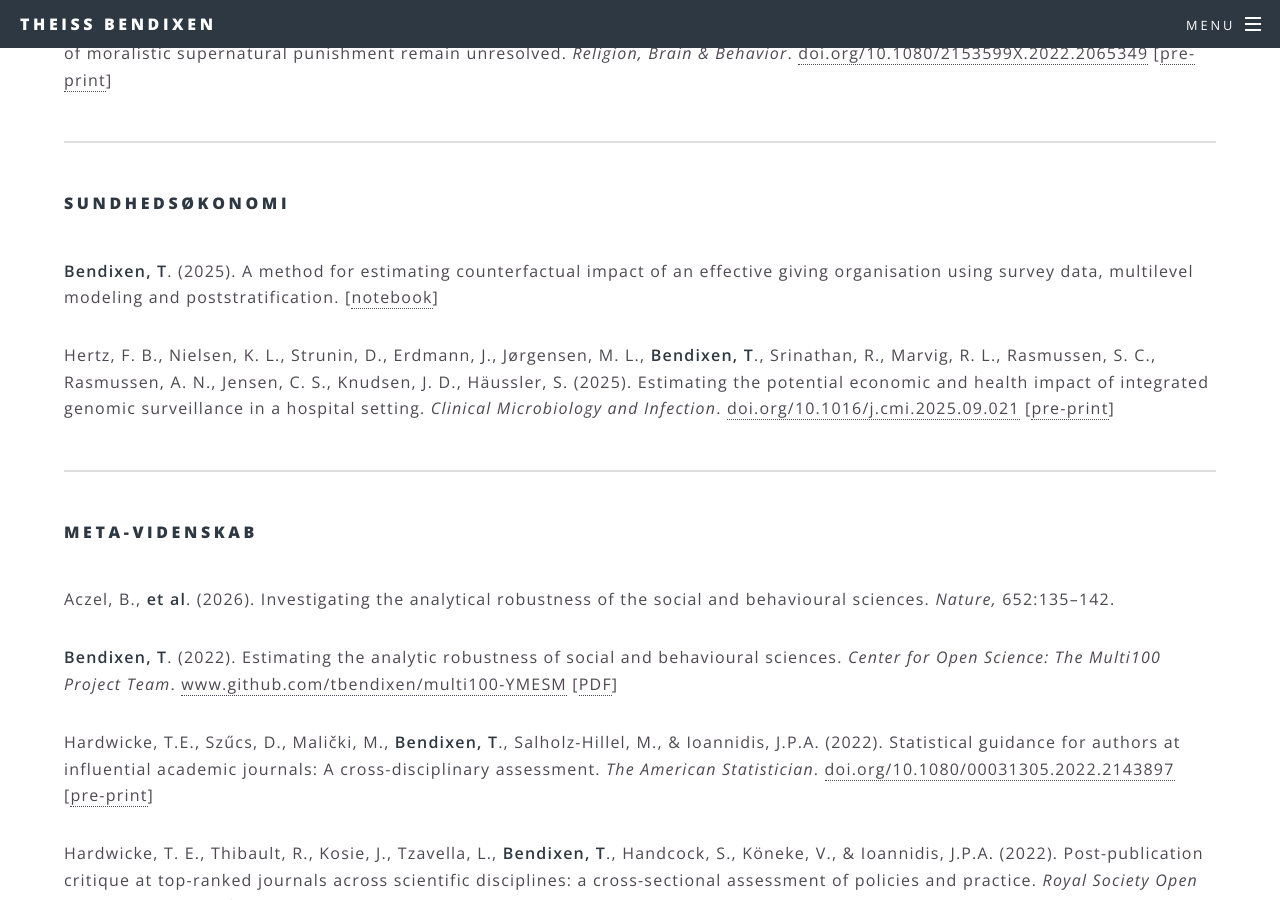
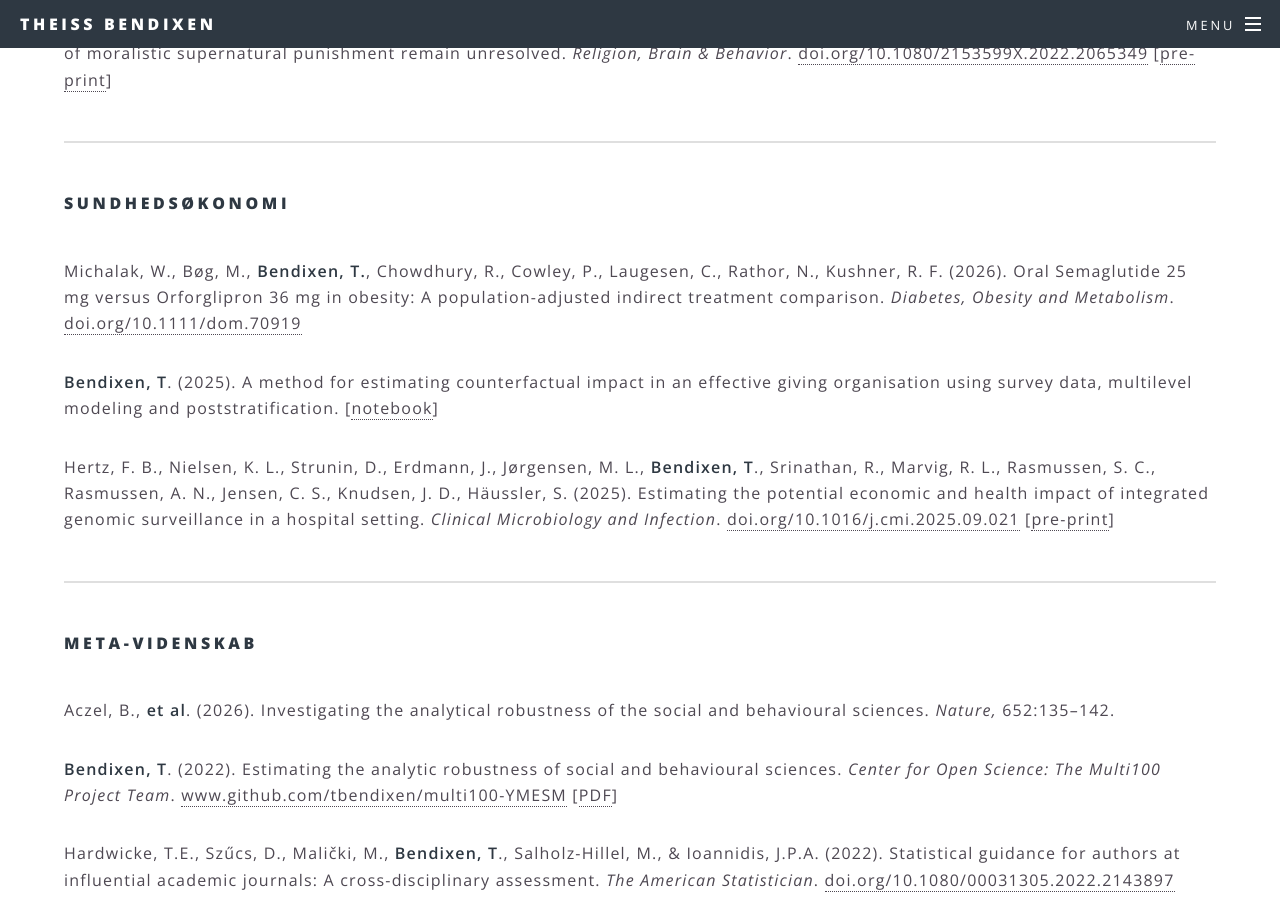
Before and after one commit to tbendixen/tbendixen.github.io.dk, a Jekyll site: the page built from forskning.html, in a window 1280 px wide and 900 px high, scrolled down 1261 px. Built offline with Jekyll 4.4.1, drawn with Linux system fonts in a browser that asks for light colours.

Commit message:
add Michalak et al.

```diff
--- a/forskning.html
+++ b/forskning.html
@@ -24,7 +24,8 @@
 				<hr />
 				<h4>Sundhedsøkonomi</h4>
 				<br />
-				<p><b>Bendixen, T</b>. (2025). A method for estimating counterfactual impact of an effective giving organisation using survey data, multilevel modeling and poststratification. [<a href="http://theissbendixen.com/ge-counterfactual/">notebook</a>]</p>
+				<p>Michalak, W., Bøg, M., <b>Bendixen, T.</b>, Chowdhury, R., Cowley, P., Laugesen, C., Rathor, N., Kushner, R. F. (2026). Oral Semaglutide 25 mg versus Orforglipron 36 mg in obesity: A population-adjusted indirect treatment comparison. <i>Diabetes, Obesity and Metabolism</i>. <a href="https://doi.org/10.1111/dom.70919">doi.org/10.1111/dom.70919</a></p>
+				<p><b>Bendixen, T</b>. (2025). A method for estimating counterfactual impact in an effective giving organisation using survey data, multilevel modeling and poststratification. [<a href="http://theissbendixen.com/ge-counterfactual/">notebook</a>]</p>
 				<p>Hertz, F. B., Nielsen, K. L., Strunin, D., Erdmann, J., Jørgensen, M. L., <b>Bendixen, T</b>., Srinathan, R., Marvig, R. L., Rasmussen, S. C., Rasmussen, A. N., Jensen, C. S., Knudsen, J. D., Häussler, S. (2025).
 				Estimating the potential economic and health impact of integrated genomic surveillance in a hospital setting. <i>Clinical Microbiology and Infection</i>. <a href="https://doi.org/10.1016/j.cmi.2025.09.021">doi.org/10.1016/j.cmi.2025.09.021</a> [<a href="https://osf.io/preprints/socarxiv/qvjfp/">pre-print</a>]</p>
 				<hr />
```
